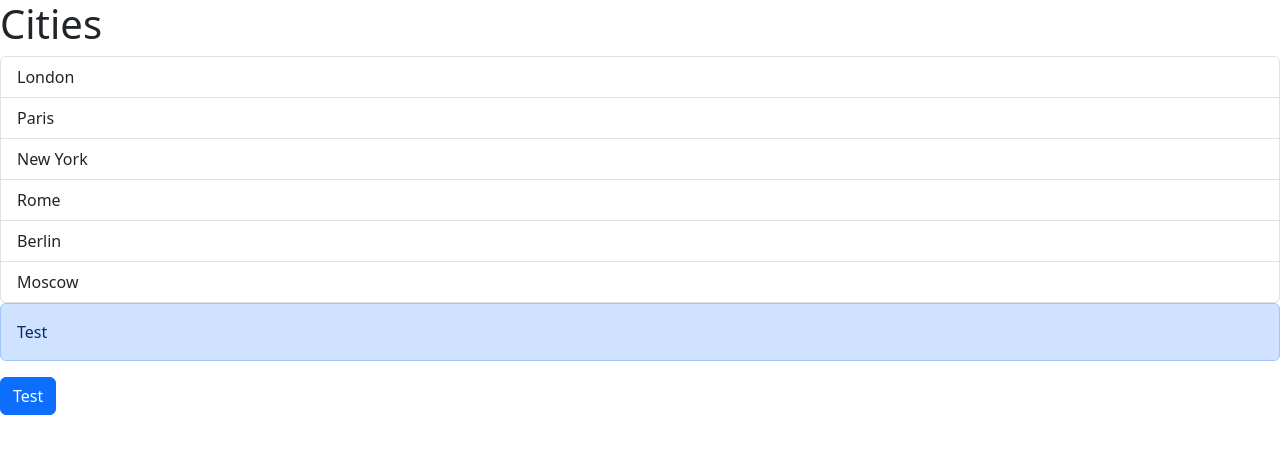
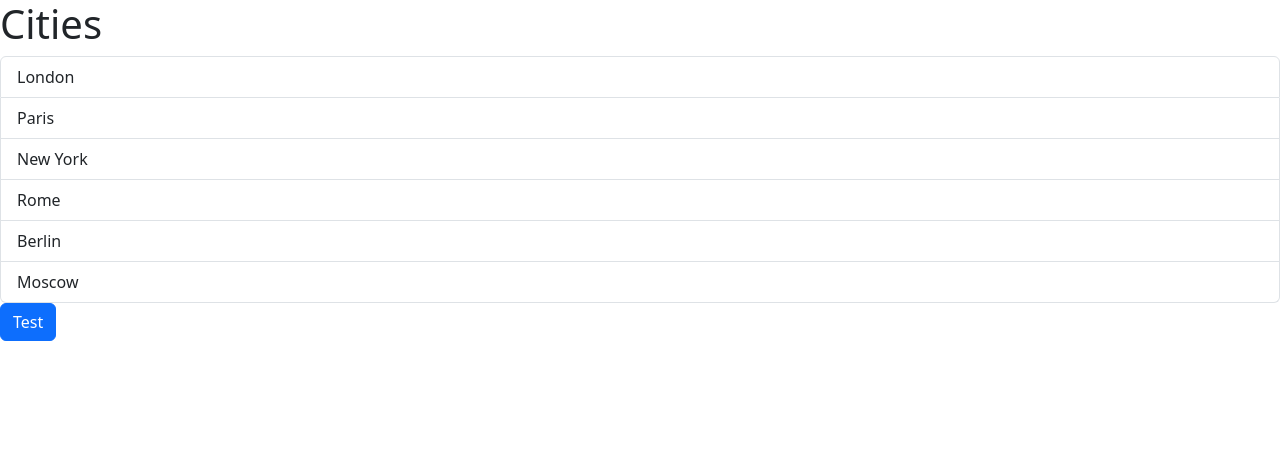
Before and after one commit to asbhogal/React-Fundamentals, a React (Vite) app: page / in a window 1280 px wide. Shown: the top 454 px of the page. Built offline with nearby package versions, Linux system fonts and the light colour scheme.

Commit message:
started alert conditional rendering

```diff
--- a/src/App.tsx
+++ b/src/App.tsx
@@ -1,9 +1,11 @@
+import { useState } from "react";
 import Alert from "./components/Alert";
 import Button from "./components/Button";
 import ListGroup from "./components/ListGroup";
 
 export default function App() {
   const items = ["London", "Paris", "New York", "Rome", "Berlin", "Moscow"];
+  const [alertVisibility, setAlertVisibility] = useState(false);
   const handleSelectItem = (item: string) => {
     console.log(item);
   };
@@ -15,9 +17,9 @@ export default function App() {
         heading="Cities"
         onSelectItem={handleSelectItem}
       />
-      <Alert>
-        <span>Test</span>
-      </Alert>
+      {alertVisibility && (
+        <Alert onClick={() => setAlertVisibility(true)}>Test alert</Alert>
+      )}
       <Button color="primary" onClick={() => console.log("button clicked")}>
         Test
       </Button>
--- a/src/components/Alert.tsx
+++ b/src/components/Alert.tsx
@@ -2,10 +2,21 @@ import { ReactNode } from "react";
 
 interface Props {
   children: ReactNode;
+
 }
 
 const Alert = ({ children }: Props) => {
-  return <div className="alert alert-primary">{children}</div>;
+  return (
+    <>
+      <div className="alert alert-primary">{children}</div>
+      <button
+        type="button"
+        className="btn-close"
+        data-bs-dismiss="alert"
+        aria-label="Close"
+      ></button>
+    </>
+  );
 };
 
 export default Alert;
```
Also changed, not shown: src/components/Message.tsx (renamed from src/Message.tsx).
